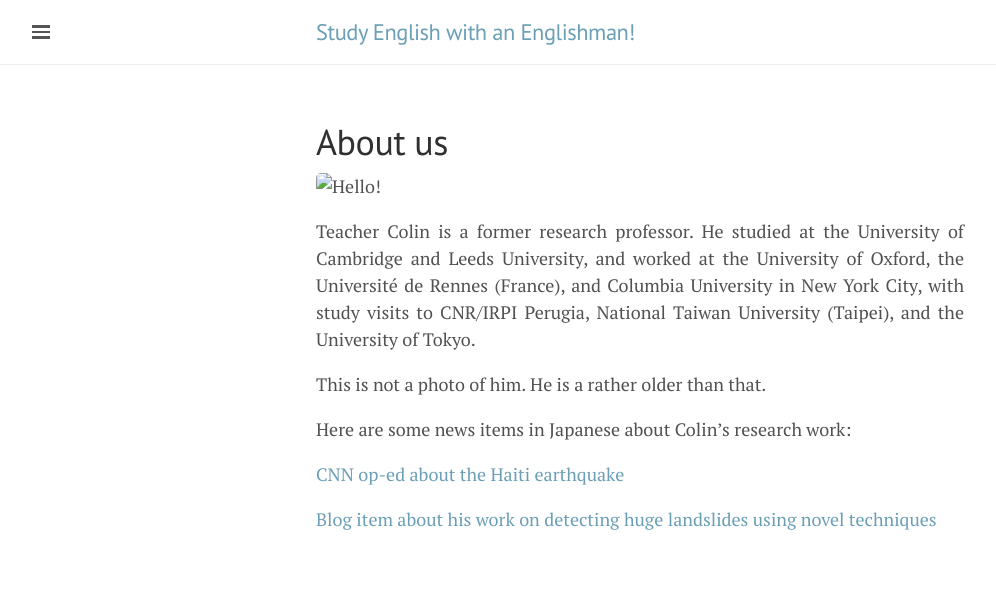
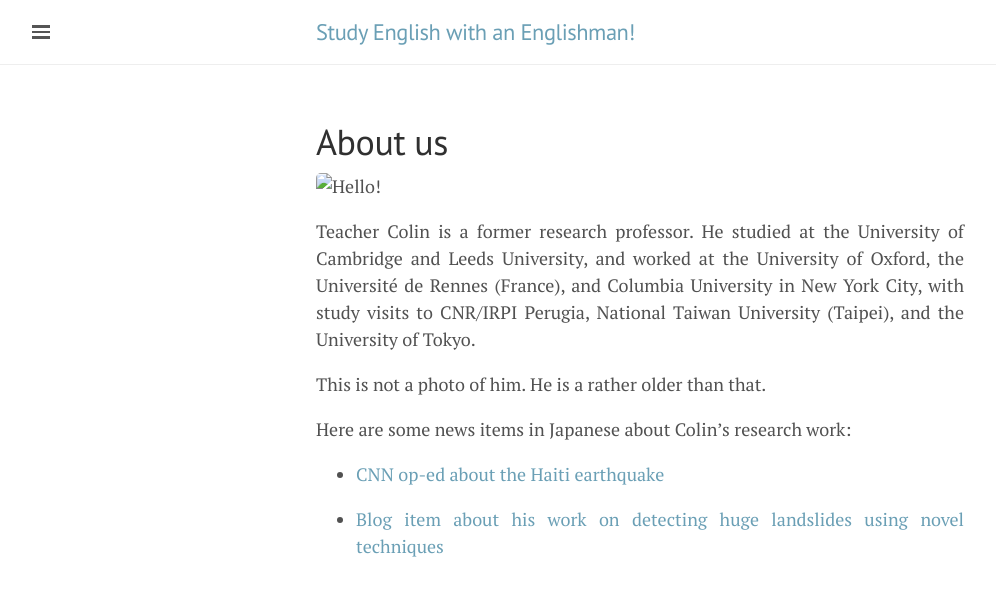
Before and after one commit to KyushuEnglish/KyushuEnglish.github.io, a Jekyll site: the page built from About us.md, in a window 1280 px wide. Shown: the top 596 px of the page, without its empty margins (0-996 px from the left). Built offline with Jekyll 4.4.1, drawn with Linux system fonts in a browser that asks for light colours.

```diff
--- a/About us.md
+++ b/About us.md
@@ -11,6 +11,6 @@ This is not a photo of him. He is a rather older than that.
 
 Here are some news items in Japanese about Colin's research work:
 
- [CNN op-ed about the Haiti earthquake](https://blog.goo.ne.jp/geomorgis/e/73c2de60b5ea6b788e9d5bb9cb81a25e)
+   -  [CNN op-ed about the Haiti earthquake](https://blog.goo.ne.jp/geomorgis/e/73c2de60b5ea6b788e9d5bb9cb81a25e)
 
- [Blog item about his work on detecting huge landslides using novel techniques](http://gis-landslide.blogspot.com/2010/11/2gis-landslide.html?m=1)
+   -  [Blog item about his work on detecting huge landslides using novel techniques](http://gis-landslide.blogspot.com/2010/11/2gis-landslide.html?m=1)
```
